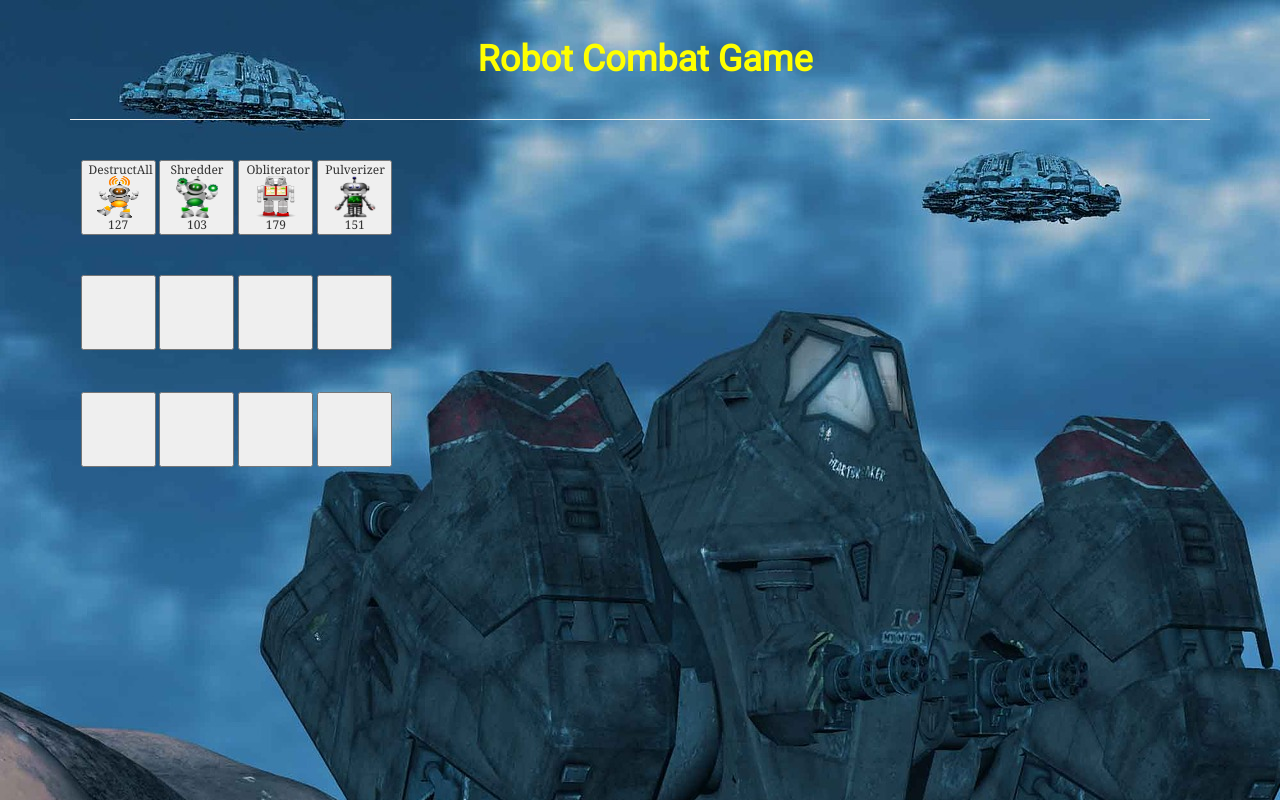
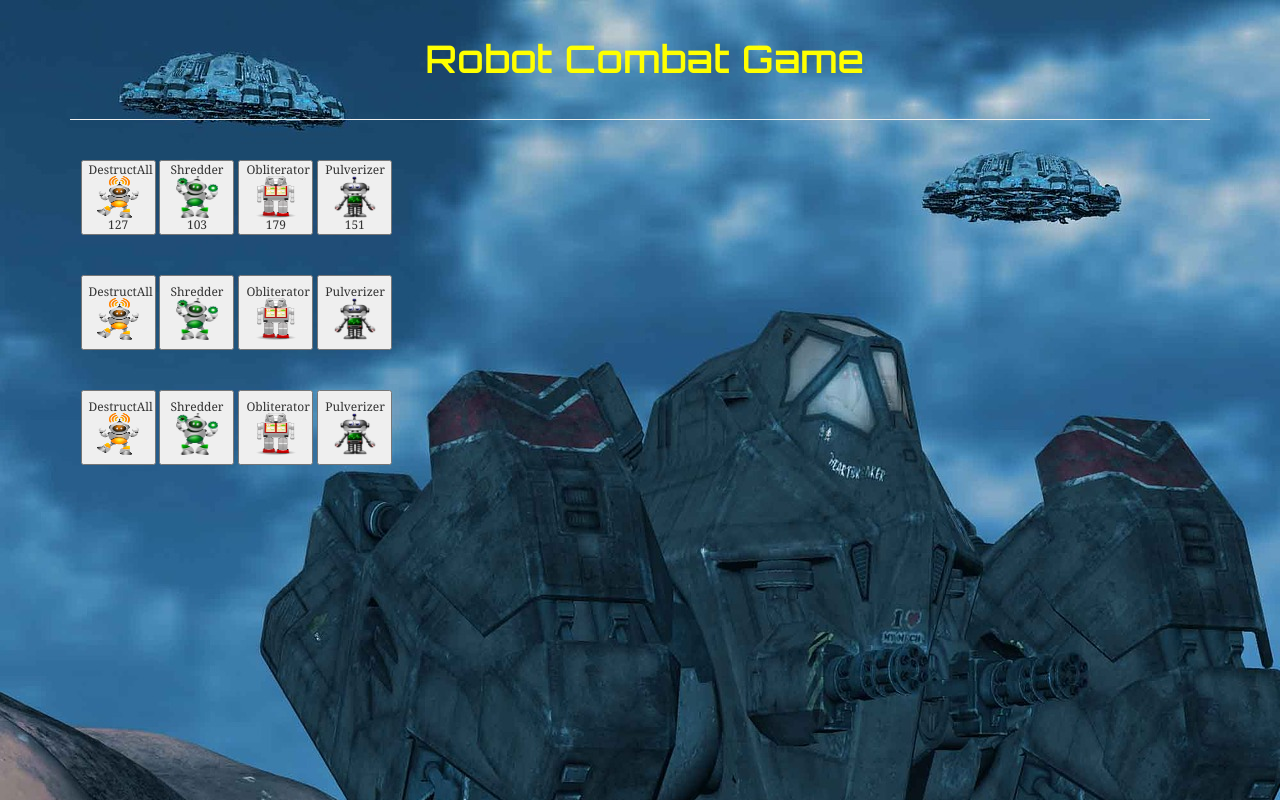
Before and after one commit to joanmarieverba/Robot-Combat-Game, a plain HTML site: page index.html in a window 1280 px wide. Drawn offline with nearby package versions, Linux system fonts and the light colour scheme.

Commit message:
various changes

```diff
--- a/assets/css/style.css
+++ b/assets/css/style.css
@@ -9,13 +9,13 @@ body {
 
 h1 {
     color: yellow;
-    font-family: 'Roboto';
+    font-family: 'Orbitron';
     text-align: center;
     padding-left: 10px;
     font-weight: bold;
     padding-bottom: 20px;
+    letter-spacing: 2px;
 }
-
 
 h2 {
     color: #4aaaa5;
@@ -32,13 +32,7 @@ h4, h6 {
     margin: 0;
 }
 
-.numberbox {
-  background-color: white;
-  padding: 10px;
-  text-align: center;
-}
-
-.crystals {
+.players {
     margin: 20px;
     display: inline-block;
     text-align: center;
--- a/assets/javascript/game.js
+++ b/assets/javascript/game.js
@@ -10,6 +10,14 @@ $("#health1").text(hp1);
 $("#health2").text(hp2);
 $("#health3").text(hp3);
 $("#health4").text(hp4);
+
+let DestructAll = {
+    healthPoints: 0,
+    baseAttackPower: 0,
+    attackPower: 0,
+    counterAttackPower: 0,
+    nowPlaying: false,
+}
 
 
 
--- a/index.html
+++ b/index.html
@@ -7,7 +7,7 @@
     <script defer src="https://use.fontawesome.com/releases/v5.0.6/js/all.js"></script>
     <link rel="stylesheet" href="https://cdnjs.cloudflare.com/ajax/libs/normalize/8.0.0/normalize.css">
     <link rel="stylesheet" href="https://maxcdn.bootstrapcdn.com/bootstrap/3.3.6/css/bootstrap.min.css">
-    <link href="https://fonts.googleapis.com/css?family=Roboto" rel="stylesheet">
+    <link href="https://fonts.googleapis.com/css?family=Orbitron" rel="stylesheet">
     <link rel="stylesheet" href="./assets/css/style.css">
 
   </head>
@@ -23,23 +23,23 @@
 
     <div class= "row">
 
-        <div class="crystals">
-          <button class="btn1">
+        <div class="players">
+          <button class="btn1 top">
             <h6>DestructAll</h6>
             <img src="robot-destructall.png" alt="robot" height="42" width="42">
             <h6 id="health1"></h6>
           </button>
-          <button class="btn1">
+          <button class="btn2 top">
             <h6>Shredder</h6>
             <img src="robot-shredder.png" alt="robot" height="42" width="42">
             <h6 id="health2"></h6>
           </button>
-          <button class="btn1">
+          <button class="btn3 top">
             <h6>Obliterator</h6>
             <img src="robot-obliterate.png" alt="robot" height="42" width="42">
             <h6 id="health3"></h6>
           </button>
-          <button class="btn1">
+          <button class="btn4 top">
             <h6>Pulverizer</h6>
             <img src="robot-pulverize.png" alt="robot" height="42" width="42">
             <h6 id="health4"></h6>
@@ -51,23 +51,56 @@
 
 
   <div class="row">
-    <div class="crystals">
-      <button class="btn1"></button>
-      <button class="btn2"></button>
-      <button class="btn3"></button>
-      <button class="btn4"></button>
-    </div>
+
+        <div class="players">
+          <button class="btn1 middle">
+            <h6>DestructAll</h6>
+            <img src="robot-destructall.png" alt="robot" height="42" width="42">
+            <h6 id="health1"></h6>
+          </button>
+          <button class="btn2 middle">
+            <h6>Shredder</h6>
+            <img src="robot-shredder.png" alt="robot" height="42" width="42">
+            <h6 id="health2"></h6>
+          </button>
+          <button class="btn3 middle">
+            <h6>Obliterator</h6>
+            <img src="robot-obliterate.png" alt="robot" height="42" width="42">
+            <h6 id="health3"></h6>
+          </button>
+          <button class="btn4 middle">
+            <h6>Pulverizer</h6>
+            <img src="robot-pulverize.png" alt="robot" height="42" width="42">
+            <h6 id="health4"></h6>
+          </button>
+        </div>
 
   </div>
 
   <div class="row">
-    <div class="crystals">
-      <button class="btn1"></button>
-      <button class="btn2"></button>
-      <button class="btn3"></button>
-      <button class="btn4"></button>
-    </div>
 
+        <div class="players">
+          <button class="btn1 bottom">
+            <h6>DestructAll</h6>
+            <img src="robot-destructall.png" alt="robot" height="42" width="42">
+            <h6 id="health1"></h6>
+          </button>
+          <button class="btn2 bottom">
+            <h6>Shredder</h6>
+            <img src="robot-shredder.png" alt="robot" height="42" width="42">
+            <h6 id="health2"></h6>
+          </button>
+          <button class="btn3 bottom">
+            <h6>Obliterator</h6>
+            <img src="robot-obliterate.png" alt="robot" height="42" width="42">
+            <h6 id="health3"></h6>
+          </button>
+          <button class="btn4 bottom">
+            <h6>Pulverizer</h6>
+            <img src="robot-pulverize.png" alt="robot" height="42" width="42">
+            <h6 id="health4"></h6>
+          </button>
+        </div>
 
   </div>
 
```
